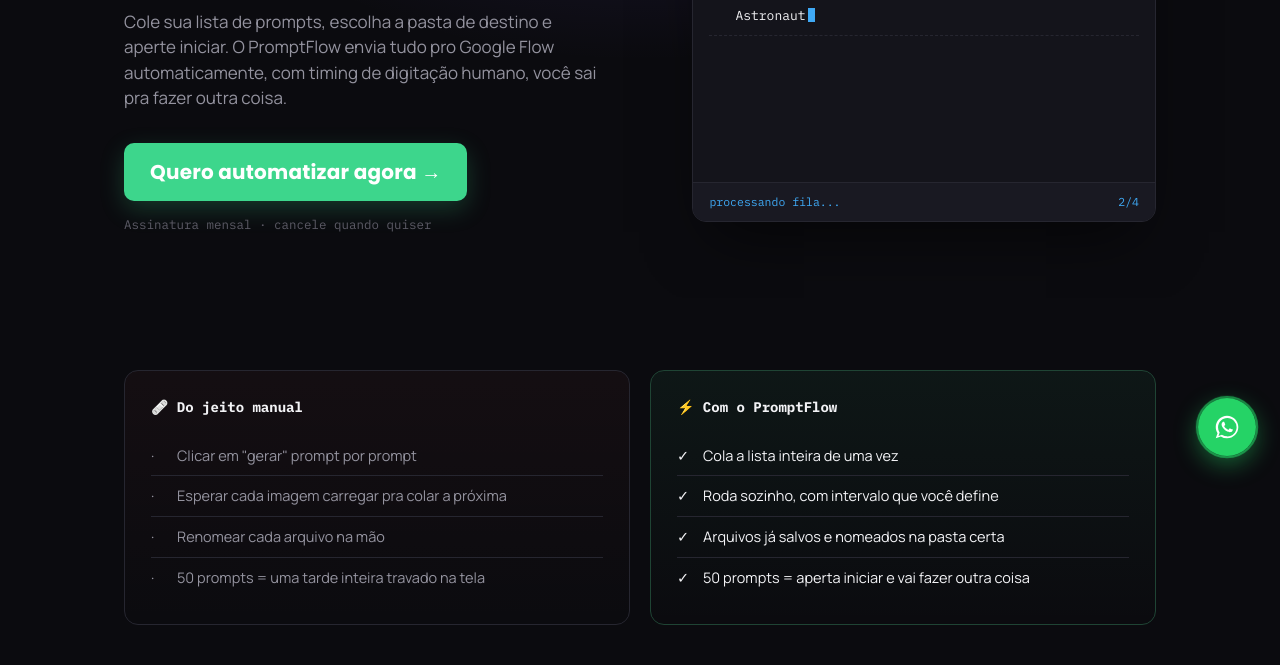
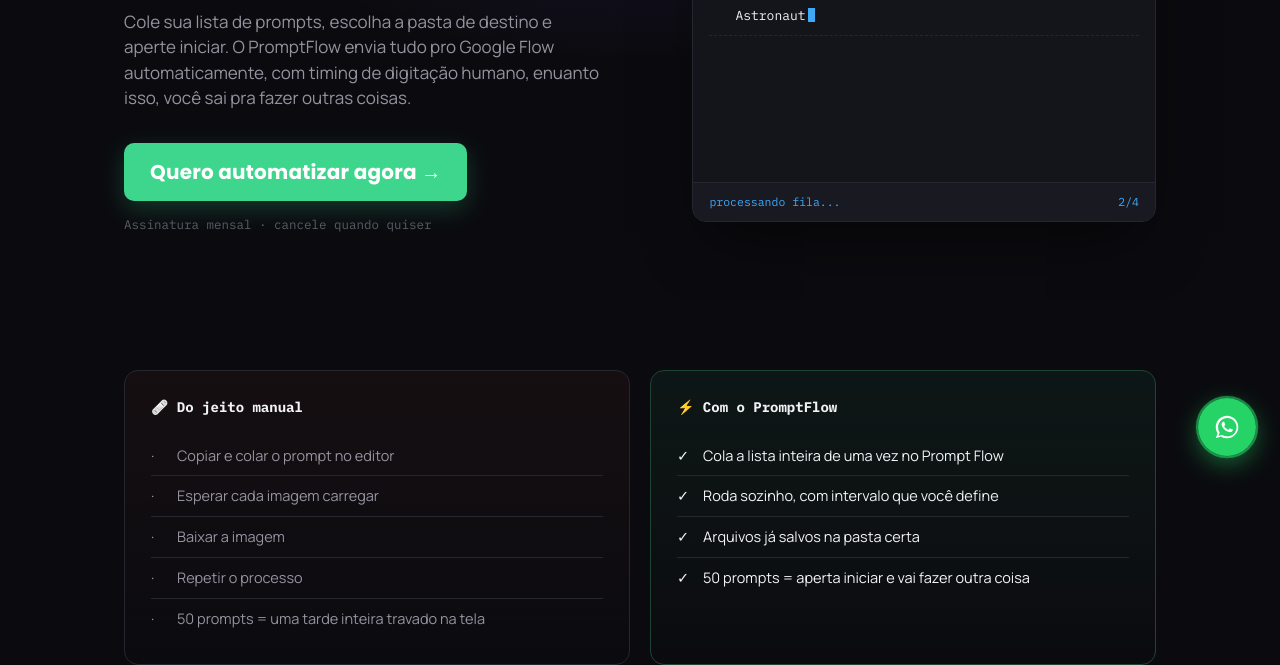
Before and after one commit to luizzamprogno/promptflow-landing, a plain HTML site: page index.html in a window 1280 px wide. Shown: the part 320-985 px from the top of the page. Drawn offline with Linux system fonts and the light colour scheme.

Commit message:
Alteração em textos

```diff
--- a/index.html
+++ b/index.html
@@ -314,7 +314,7 @@
       <p class="lede">
         Cole sua lista de prompts, escolha a pasta de destino e aperte iniciar.
         O PromptFlow envia tudo pro Google Flow automaticamente,
-        com timing de digitação humano, você sai pra fazer outra coisa.
+        com timing de digitação humano, enuanto isso, você sai pra fazer outras coisas.
       </p>
       <div class="hero-ctas">
         <a href="#preco" class="btn-primary cta-button">Quero automatizar agora →</a>
@@ -342,18 +342,19 @@
       <div class="compare-card bad">
         <h3>🩹 Do jeito manual</h3>
         <ul>
-          <li><span class="ico">·</span> Clicar em "gerar" prompt por prompt</li>
-          <li><span class="ico">·</span> Esperar cada imagem carregar pra colar a próxima</li>
-          <li><span class="ico">·</span> Renomear cada arquivo na mão</li>
+          <li><span class="ico">·</span> Copiar e colar o prompt no editor</li>
+          <li><span class="ico">·</span> Esperar cada imagem carregar</li>
+          <li><span class="ico">·</span> Baixar a imagem</li>
+          <li><span class="ico">·</span> Repetir o processo</li>
           <li><span class="ico">·</span> 50 prompts = uma tarde inteira travado na tela</li>
         </ul>
       </div>
       <div class="compare-card good">
         <h3>⚡ Com o PromptFlow</h3>
         <ul>
-          <li><span class="ico">✓</span> Cola a lista inteira de uma vez</li>
+          <li><span class="ico">✓</span> Cola a lista inteira de uma vez no Prompt Flow</li>
           <li><span class="ico">✓</span> Roda sozinho, com intervalo que você define</li>
-          <li><span class="ico">✓</span> Arquivos já salvos e nomeados na pasta certa</li>
+          <li><span class="ico">✓</span> Arquivos já salvos na pasta certa</li>
           <li><span class="ico">✓</span> 50 prompts = aperta iniciar e vai fazer outra coisa</li>
         </ul>
       </div>
@@ -371,7 +372,7 @@
       <div class="step">
         <div class="num">01</div>
         <h3>Cole ou importe</h3>
-        <p>Um prompt por linha, direto no app, ou importe de um .txt/.csv que você já tenha.</p>
+        <p>Um prompt por linha, direto no app, ou importe de um .txt que você já tenha.</p>
       </div>
       <div class="step">
         <div class="num">02</div>
@@ -418,7 +419,7 @@
       <ul>
         <li><span class="ico">✓</span> Envio em lote pro Google Flow</li>
         <li><span class="ico">✓</span> Atualizações inclusas durante a assinatura</li>
-        <li><span class="ico">✓</span> Suporte por e-mail</li>
+        <li><span class="ico">✓</span> Suporte por Whats App</li>
       </ul>
       <a href="#" class="btn-primary cta-button">Assinar agora →</a>
     </div>
```
